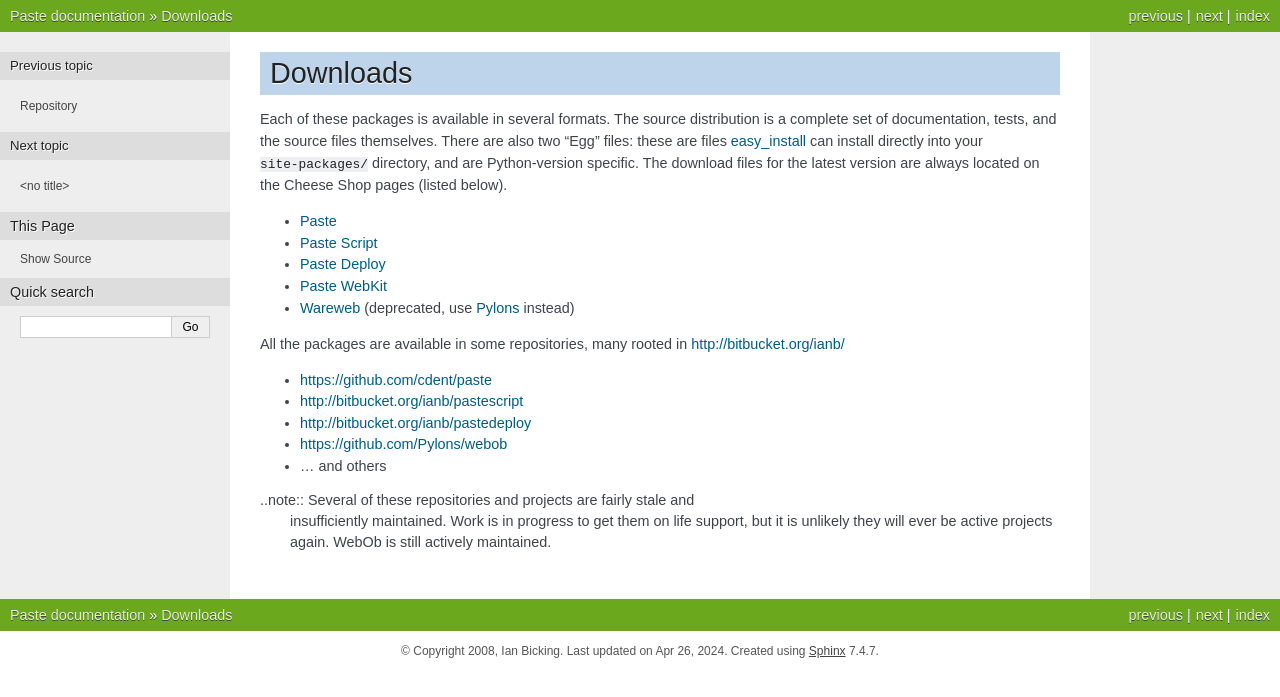
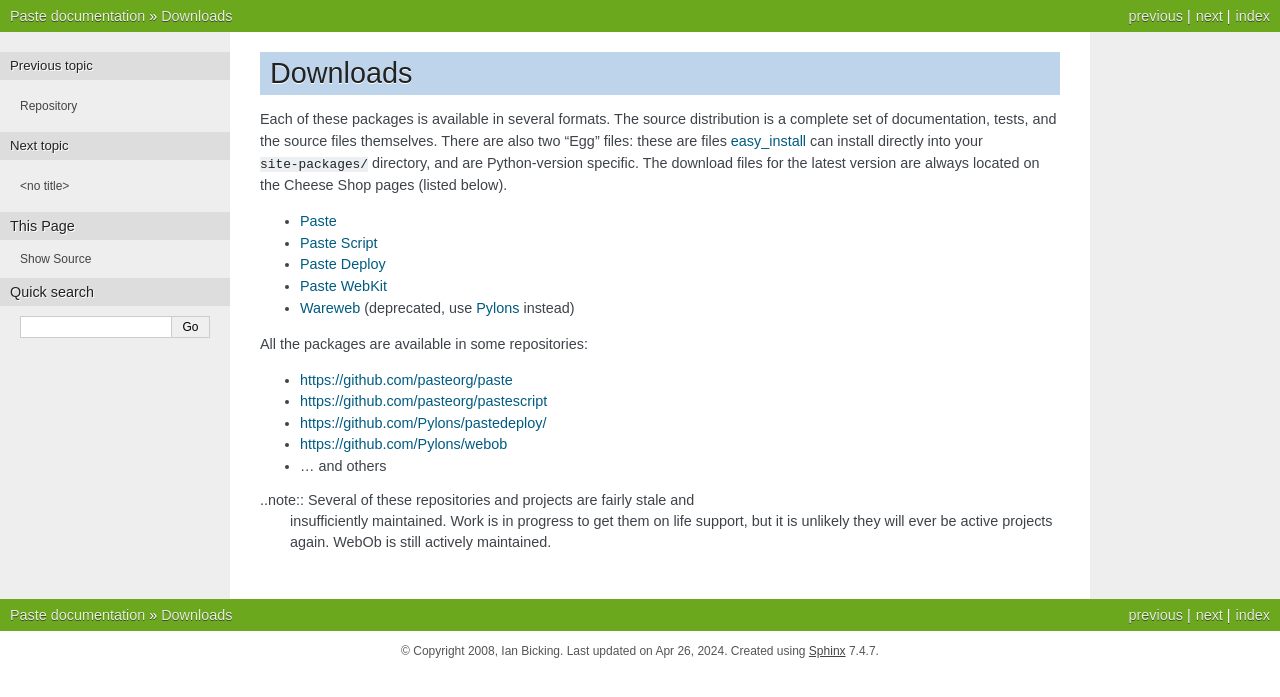
Before and after one commit to pasteorg/paste, a Sphinx documentation site: the page built from docs/download/index.txt, in a window 1280 px wide. Shown: the top 697 px of the page. Built offline with Sphinx 7.4.7, drawn with Linux system fonts in a browser that asks for light colours.

Commit message:
Update github URLs to new pasteorg location. (#98)

```diff
--- a/README.rst
+++ b/README.rst
@@ -14,7 +14,7 @@
 .. _PEP 333: http://www.python.org/dev/peps/pep-0333/
 
 * `Paste project at GitHub (source code, bug tracker)
-  <https://github.com/cdent/paste/>`_
+  <https://github.com/pasteorg/paste/>`_
 * `Paste on the Python Cheeseshop (PyPI)
   <https://pypi.python.org/pypi/Paste>`_
 * `Paste on Read the Docs
@@ -106,4 +106,4 @@
 * A class for generating and traversing URLs, and creating associated
   HTML code, in ``paste.url``
 
-The official development repo is at https://github.com/cdent/paste.
+The official development repo is at https://github.com/pasteorg/paste.
--- a/docs/community/repository.txt
+++ b/docs/community/repository.txt
@@ -2,6 +2,6 @@
 ==========
 
 Paste is kept in a Git repository at
-http://github.com/cdent/paste
+http://github.com/pasteorg/paste
 
 Go there to make pull requests and report issues.
--- a/docs/download/index.txt
+++ b/docs/download/index.txt
@@ -16,12 +16,11 @@
 * `Wareweb <http://pypi.python.org/pypi/Wareweb>`_ (deprecated, use `Pylons
   <https://pypi.python.org/pypi/Pylons>`_ instead)
 
-All the packages are available in some repositories, many rooted in
-http://bitbucket.org/ianb/
+All the packages are available in some repositories:
 
-* https://github.com/cdent/paste
-* http://bitbucket.org/ianb/pastescript
-* http://bitbucket.org/ianb/pastedeploy
+* https://github.com/pasteorg/paste
+* https://github.com/pasteorg/pastescript
+* https://github.com/Pylons/pastedeploy/
 * https://github.com/Pylons/webob
 * ... and others
 
--- a/docs/index.txt
+++ b/docs/index.txt
@@ -2,7 +2,7 @@
 ============
 
 This is a new copy of the documentation for Paste. The project is now being
-maintained on limited life-support from https://github.com/cdent/paste
+maintained on limited life-support from https://github.com/pasteorg/paste
 **Please consider other options.**
 
 Many of the links you will find in these docs will be out of date. If you
--- a/docs/news.txt
+++ b/docs/news.txt
@@ -209,7 +209,7 @@
 
 * Remove use of future for sake of html.escape and use own. Using
   future was causing installation loops. See:
-  https://github.com/cdent/paste/issues/6
+  https://github.com/pasteorg/paste/issues/6
 
 3.0.0
 -----
--- a/setup.py
+++ b/setup.py
@@ -44,8 +44,8 @@
       author_email="chris.dent@gmail.com",
       url="https://pythonpaste.readthedocs.io/",
       project_urls={
-        "Source": "https://github.com/cdent/paste",
-        "Bug Tracker": "https://github.com/cdent/paste/issues",
+        "Source": "https://github.com/pasteorg/paste",
+        "Bug Tracker": "https://github.com/pasteorg/paste/issues",
         "Documentation": "https://pythonpaste.readthedocs.io"
       },
       license="MIT",
```
